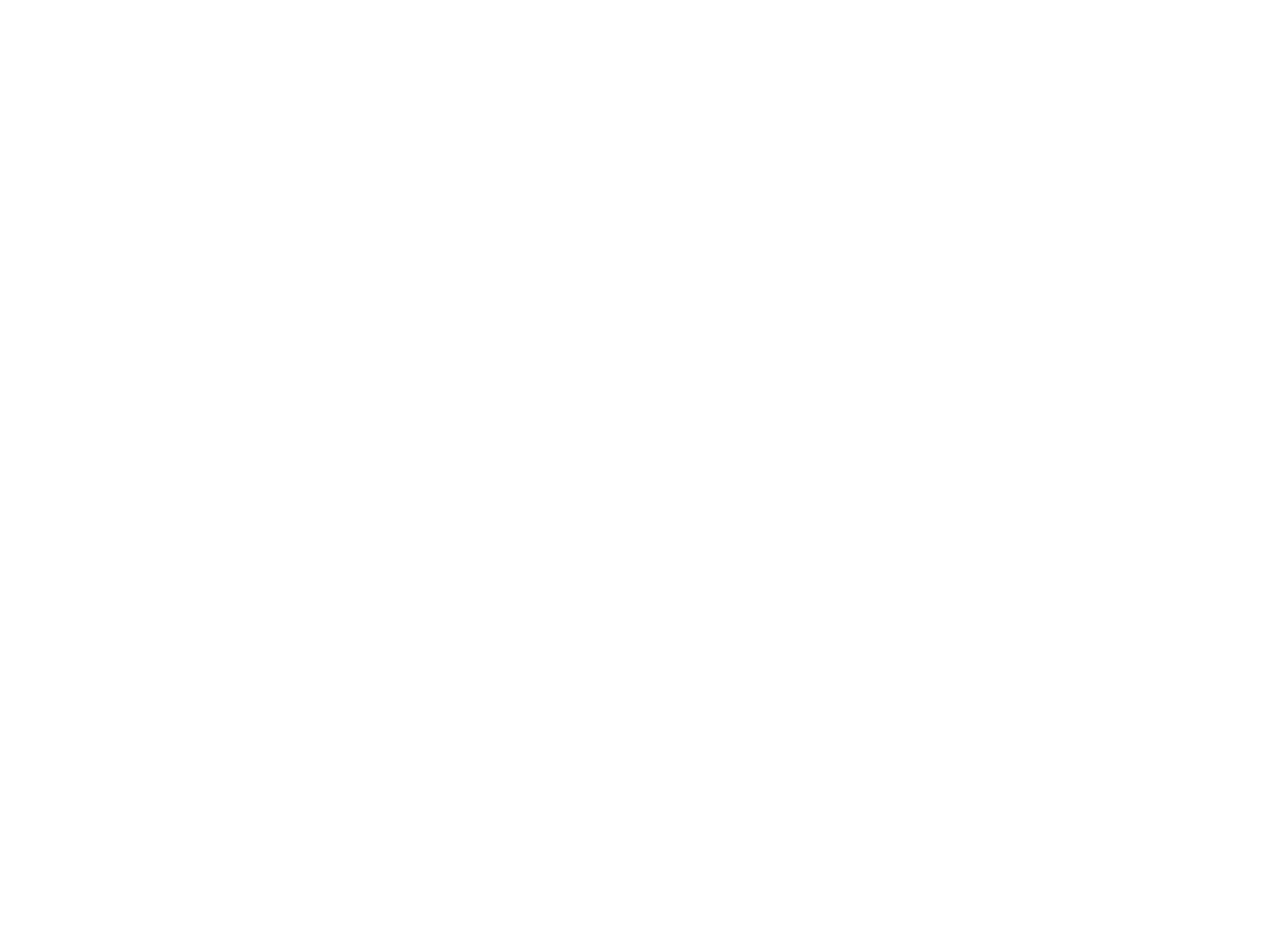
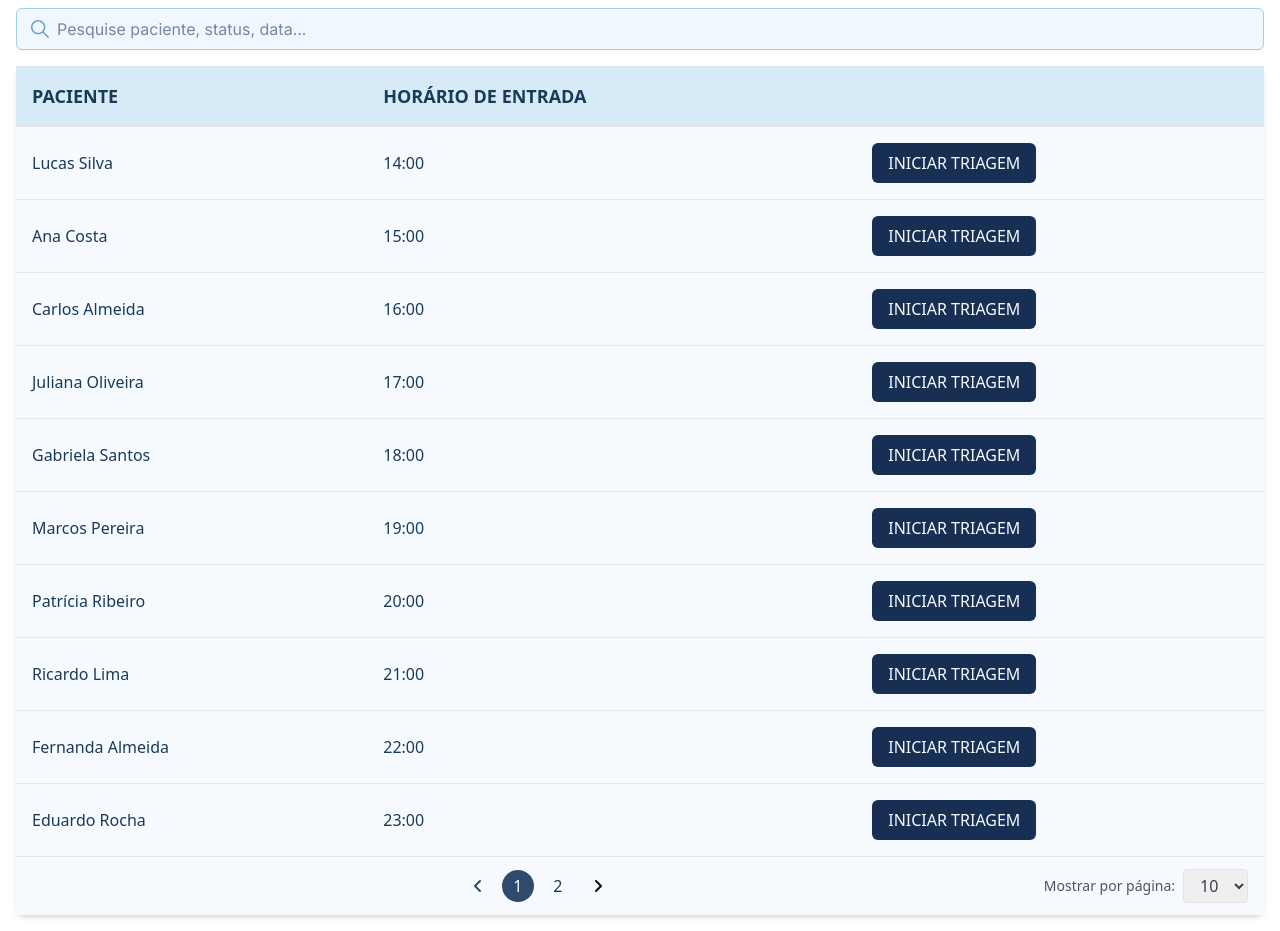
Before and after one commit to Tomas025/prontuario-eletronico, a Next.js app: page /triagem in a window 1280 px wide. Shown: the part 200-1131 px from the top of the page. Before the commit the page ends 800 px from the top, so only its background shows below. Built offline with nearby package versions, Linux system fonts and the light colour scheme.

Commit message:
Atualizado componente tabela e finalizado tela triagem

```diff
--- a/src/app/(auth-routes)/triagem/page.tsx
+++ b/src/app/(auth-routes)/triagem/page.tsx
@@ -1,3 +1,92 @@
+'use client'
+import React, { useState } from 'react';
+import { CustomTable } from '@/components/CustomTable';
+import { IoIosSearch } from "react-icons/io";
+
+type RowData = {
+  id: number;
+  paciente: string;
+  horario: string;
+};
+
+type Column = {
+  key: string;
+  label: string;
+  render?: (row: RowData) => React.ReactNode;
+};
+
 export default function Triagem() {
-  return <h1>Tabela aqui!</h1>;
+  const [searchQuery, setSearchQuery] = useState<string>('');
+
+  // Mock data para a tabela
+  const data: RowData[] = [
+    { id: 1, paciente: 'Lucas Silva', horario: '14:00' },
+    { id: 2, paciente: 'Ana Costa', horario: '15:00' },
+    { id: 3, paciente: 'Carlos Almeida', horario: '16:00' },
+    { id: 4, paciente: 'Juliana Oliveira', horario: '17:00' },
+    { id: 5, paciente: 'Gabriela Santos', horario: '18:00' },
+    { id: 6, paciente: 'Marcos Pereira', horario: '19:00' },
+    { id: 7, paciente: 'Patrícia Ribeiro', horario: '20:00' },
+    { id: 8, paciente: 'Ricardo Lima', horario: '21:00' },
+    { id: 9, paciente: 'Fernanda Almeida', horario: '22:00' },
+    { id: 10, paciente: 'Eduardo Rocha', horario: '23:00' },
+    { id: 11, paciente: 'Aline Santos', horario: '00:00' },
+    { id: 12, paciente: 'Tiago Costa', horario: '01:00' },
+    { id: 13, paciente: 'Mariana Martins', horario: '02:00' },
+    { id: 14, paciente: 'Ricardo Souza', horario: '03:00' },
+    { id: 15, paciente: 'Clara Gomes', horario: '04:00' },
+    { id: 16, paciente: 'Bruna Rocha', horario: '05:00' },
+    { id: 17, paciente: 'Daniela Pereira', horario: '06:00' },
+    { id: 18, paciente: 'Felipe Oliveira', horario: '07:00' },
+    { id: 19, paciente: 'Sofia Lima', horario: '08:00' },
+    { id: 20, paciente: 'Vitor Costa', horario: '09:00' },
+  ];
+
+  // Definição das colunas
+  const columns: Column[] = [
+    { key: 'paciente', label: 'PACIENTE' },
+    { key: 'horario', label: 'HORÁRIO DE ENTRADA' },
+    {
+      key: 'acao',
+      label: '',
+      render: (row: RowData) => (
+        <button
+          onClick={() => handleIniciarTriagem(row.id)}
+          className="bg-blue/02 text-white px-4 py-2 rounded-md hover:bg-blue/04"
+        >
+          INICIAR TRIAGEM
+        </button>
+      ),
+    },
+  ];
+
+  const handleIniciarTriagem = (id: number): void => {
+    alert(`Iniciando triagem para o paciente com ID: ${id}`);
+  };
+
+  return (
+    <div className="p-4">
+      <h1 className="text-2xl font-bold mb-4">Triagem</h1>
+
+      {/* Barra de pesquisa com ícone */}
+      <div className="mb-4 relative">
+        <IoIosSearch className="absolute top-1/2 left-3 transform -translate-y-1/2 size-6 text-blue/06" />
+        <input
+          type="text"
+          value={searchQuery}
+          onChange={(e) => setSearchQuery(e.target.value)}
+          placeholder="Pesquise paciente, status, data..."
+          className="p-2 pl-10 border border-blue/07 bg-gray/04 rounded-md shadow-sm w-full focus:outline-none focus:ring-2 focus:ring-blue/07 placeholder-gray/01"
+        />
+      </div>
+
+      {/* Tabela personalizada */}
+      <CustomTable
+        columns={columns}
+        data={data}
+        searchQuery={searchQuery}
+        pagination={false}
+      />
+    </div>
+  );
 }
--- a/src/components/CustomTable/index.tsx
+++ b/src/components/CustomTable/index.tsx
@@ -1,13 +1,14 @@
 /* eslint-disable @typescript-eslint/no-explicit-any */
-import React from 'react';
-
+import React, { useState, useMemo } from 'react';
+import { FaAngleLeft } from "react-icons/fa6";
+import { FaAngleRight } from "react-icons/fa6";
 import {
   Table,
   TableBody,
   TableCell,
   TableHead,
   TableHeader,
-  TableRow
+  TableRow,
 } from '../ui/table';
 
 type Column = {
@@ -20,18 +21,74 @@
   columns: Column[];
   data: any[];
   pagination?: boolean;
+  itemsPerPageOptions?: number[];
+  searchQuery?: string;
+  statusFilter?: string;
 };
 
-export function CustomTable({ columns, data }: CustomTableProps) {
+export function CustomTable({
+  columns,
+  data,
+  pagination = true,
+  itemsPerPageOptions = [10, 20, 30, 40, 50],
+  searchQuery = '',
+  statusFilter = '',
+}: CustomTableProps) {
+  const [currentPage, setCurrentPage] = useState(1);
+  const [itemsPerPage, setItemsPerPage] = useState(itemsPerPageOptions[0]);
+  pagination = true;
+  // Filtragem por barra de pesquisa e status
+  const filteredData = useMemo(() => {
+    return data.filter((row) => {
+      const matchesSearchQuery = searchQuery
+        ? columns.some((column) => {
+          const cellValue = column.render
+            ? String(column.render(row)).replace(/<[^>]+>/g, '').trim()
+            : String(row[column.key]);
+          return cellValue.toLowerCase().includes(searchQuery.toLowerCase());
+        })
+        : true;
+
+      const matchesStatusFilter = statusFilter
+        ? row.status === statusFilter
+        : true;
+
+      return matchesSearchQuery && matchesStatusFilter;
+    });
+  }, [data, columns, searchQuery, statusFilter]);
+
+  // Calcular dados da página atual
+  const paginatedData = useMemo(() => {
+    if (!pagination) return filteredData;
+
+    const startIndex = (currentPage - 1) * itemsPerPage;
+    const endIndex = startIndex + itemsPerPage;
+    return filteredData.slice(startIndex, endIndex);
+  }, [filteredData, currentPage, itemsPerPage, pagination]);
+  // Calcular número total de páginas
+  const totalPages = useMemo(() => {
+    if (!pagination) return 1;
+    return Math.ceil(filteredData.length / itemsPerPage);
+  }, [filteredData, itemsPerPage, pagination]);
+  // Função para determinar páginas visíveis
+  const visiblePages = useMemo(() => {
+    const pages = [];
+    for (let i = Math.max(1, currentPage - 2); i <= Math.min(totalPages, currentPage + 2); i++) {
+      pages.push(i);
+    }
+    return pages;
+  }, [currentPage, totalPages]);
+
   return (
-    <div className="w-full overflow-auto bg-white shadow-md rounded-lg font-sans">
+    <div className="w-full bg-white shadow-md rounded-lg font-sans">
       <Table>
         <TableHeader>
-          <TableRow className="bg-blue-100">
+          {/* n sei pq mas o hover ficava branco se eu não deixasse assim */}
+          <TableRow className="bg-blue/09 hover:bg-blue/09">
             {columns.map((column) => (
               <TableHead
                 key={column.key}
-                className="p-4 font-semibold text-gray-700 text-lg"
+                className="p-4 font-semibold text-blue/03 text-lg"
               >
                 {column.label}
               </TableHead>
@@ -39,7 +96,7 @@
           </TableRow>
         </TableHeader>
         <TableBody>
-          {data.map((row, index) => (
+          {paginatedData.map((row, index) => (
             <TableRow
               key={index}
               className="border-b border-gray-200 hover:bg-gray-50"
@@ -47,7 +104,7 @@
               {columns.map((column) => (
                 <TableCell
                   key={column.key}
-                  className="p-4 text-gray-600 text-base"
+                  className="p-4 text-blue/03 text-base"
                 >
                   {column.render ? column.render(row) : row[column.key]}
                 </TableCell>
@@ -56,6 +113,64 @@
           ))}
         </TableBody>
       </Table>
+
+      {pagination && filteredData.length > itemsPerPageOptions[0] && (
+        <div className="flex justify-between items-center px-4 py-3 bg-white border-t">
+          <div></div>
+          <div className="flex items-center">
+            <button
+              onClick={() => setCurrentPage((prev) => Math.max(prev - 1, 1))}
+              disabled={currentPage === 1}
+              className={`w-8 h-8 flex justify-center items-center rounded-full mx-1 ${currentPage === 1 ? 'text-blue/04' : 'hover:bg-blue/07'
+                }`}
+            >
+              <FaAngleLeft />
+            </button>
+            {visiblePages.map((page) => (
+              <button
+                key={page}
+                onClick={() => setCurrentPage(page)}
+                className={`w-8 h-8 flex justify-center items-center rounded-full mx-1 ${currentPage === page
+                    ? 'bg-blue/04 text-white'
+                    : 'hover:bg-blue/07 text-blue/03'
+                  }`}
+              >
+                {page}
+              </button>
+            ))}
+            <button
+              onClick={() =>
+                setCurrentPage((prev) => Math.min(prev + 1, totalPages))
+              }
+              disabled={currentPage === totalPages}
+              className={`w-8 h-8 flex justify-center items-center rounded-full mx-1 ${currentPage === totalPages ? 'text-blue/04' : 'hover:bg-blue/07'
+                }`}
+            >
+              <FaAngleRight />
+            </button>
+          </div>
+          <div className="flex items-center">
+            <label htmlFor="itemsPerPage" className="text-sm font-medium text-gray-600">
+              Mostrar por página:
+            </label>
+            <select
+              id="itemsPerPage"
+              value={itemsPerPage}
+              onChange={(e) => {
+                setItemsPerPage(Number(e.target.value));
+                setCurrentPage(1);
+              }}
+              className="ml-2 px-3 py-1 border rounded text-gray-700 focus:outline-none focus:ring-2 focus:ring-blue-400"
+            >
+              {itemsPerPageOptions.map((option) => (
+                <option key={option} value={option}>
+                  {option}
+                </option>
+              ))}
+            </select>
+          </div>
+        </div>
+      )}
     </div>
   );
 }
```
